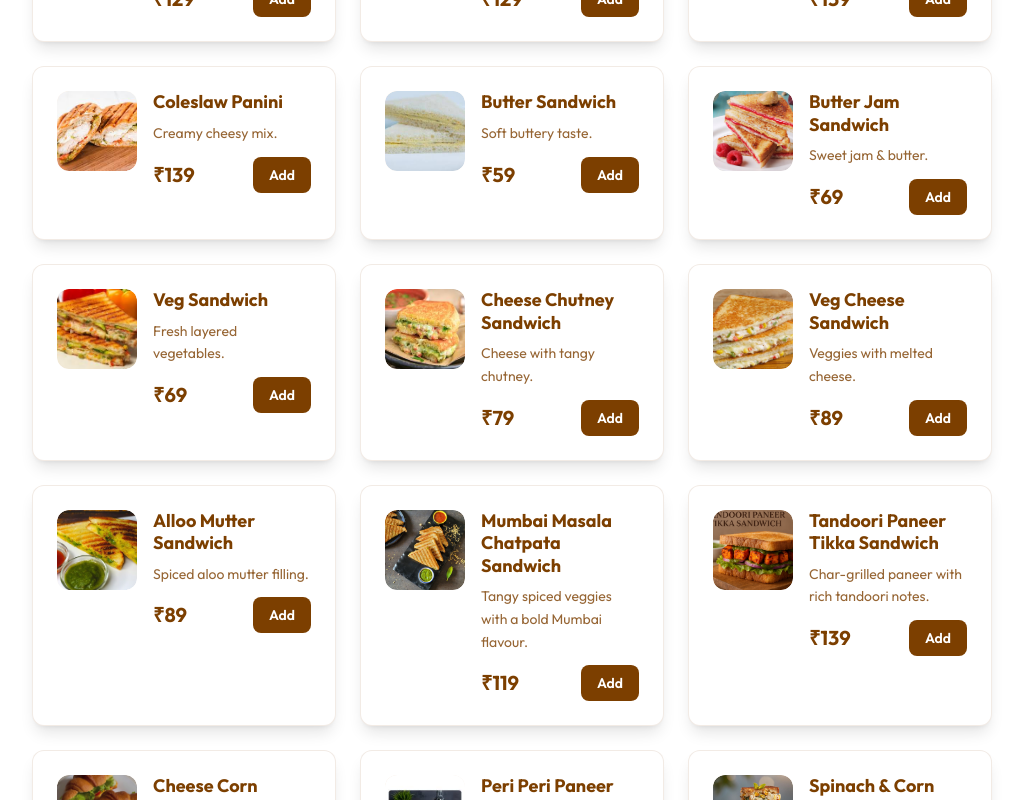
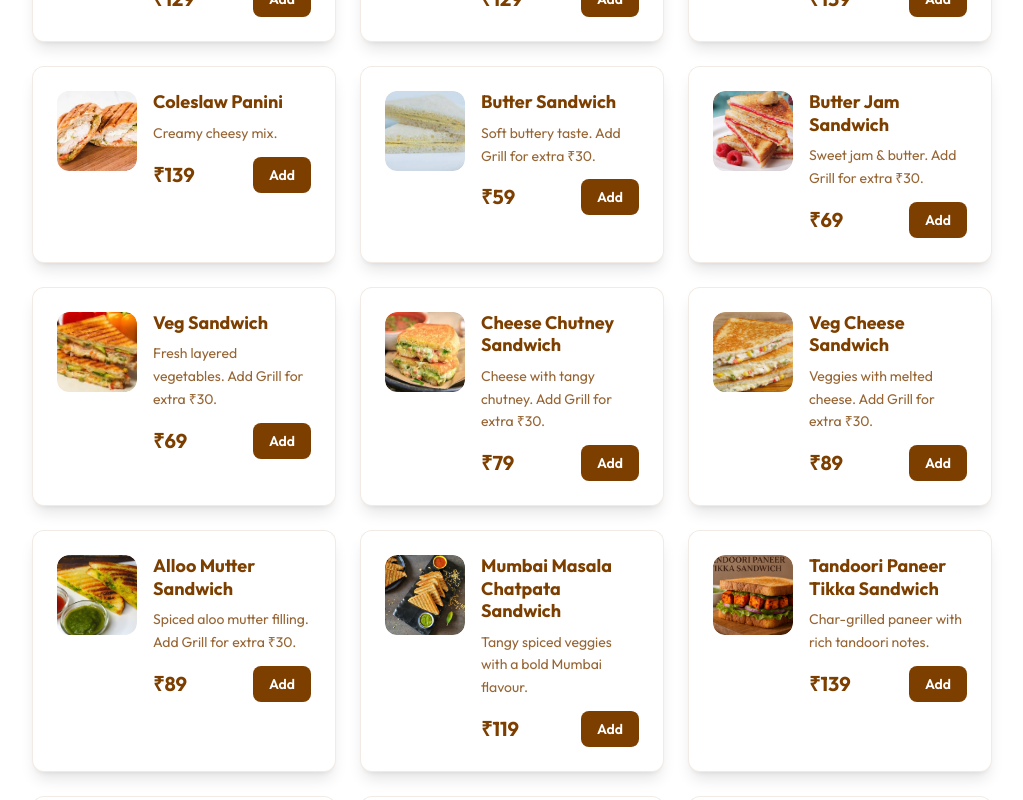
Before and after one commit to Shreyyaansh/Cafe-Culture, a React (Vite) app in the folder FRONTEND/: page /menu in a window 1280 px wide. Shown: the part 5400-6200 px from the top of the page, without its empty margins (128-1151 px from the left). Built offline with nearby package versions, Linux system fonts and the light colour scheme; no server answers; a web font is replaced by a local one.

Commit message:
items fix

```diff
--- a/FRONTEND/src/assets/cafeCultureImages.js
+++ b/FRONTEND/src/assets/cafeCultureImages.js
@@ -300,6 +300,13 @@ export const menuImageMapping = {
   'Cheese Chutney Sandwich': cheeseChutneyImage,
   'Veg Cheese Sandwich': vegCheeseImage,
   'Alloo Mutter Sandwich': allooMutterImage,
+  // Grill variants reuse same images
+  'Butter Sandwich (Grill)': butterSandwichImage,
+  'Butter Jam Sandwich (Grill)': butterJamSandwichImage,
+  'Veg Sandwich (Grill)': vegSandwichImage,
+  'Cheese Chutney Sandwich (Grill)': cheeseChutneyImage,
+  'Veg Cheese Sandwich (Grill)': vegCheeseImage,
+  'Alloo Mutter Sandwich (Grill)': allooMutterImage,
 
   // ========== DOUBLE SANDWICHES ==========
   'Mumbai Masala Chatpata Sandwich': mumbaiMasalaChatpataImage,
@@ -382,7 +389,7 @@ export const menuImageMapping = {
   'Butter Croissant': butterImage,
   'Nutella Croissant': nutellaCroissantImage,
   'Black Forest Breeze': blackForestBreezeImage,
-  'Brownie': chocolateWalnutBrownieImage, // Using chocolate walnut brownie as closest match
+  'Sizzling Brownie': chocolateWalnutBrownieImage, // Using chocolate walnut brownie as closest match
   'Chocolate Chips': chocolateChipsImage,
   'New York Cheesecake': newYorkCheesecakeImage,
   'Nutella Cheesecake': nutellaCheeseCakeImage,
--- a/FRONTEND/src/assets/menuItems.js
+++ b/FRONTEND/src/assets/menuItems.js
@@ -229,6 +229,31 @@ Object.keys(menuItemsFromFullMenu).forEach(category => {
   });
 });
 
+// Special grill variants for sandwiches: +₹30 and "(Grill)" label
+const grillSandwichNames = [
+  'Butter Sandwich',
+  'Butter Jam Sandwich',
+  'Veg Sandwich',
+  'Cheese Chutney Sandwich',
+  'Veg Cheese Sandwich',
+  'Alloo Mutter Sandwich'
+];
+
+grillSandwichNames.forEach((name) => {
+  const baseId = generateId(name);
+  const baseItem = menuItemsData[baseId];
+  if (baseItem) {
+    const grillId = `${baseId}-grill`;
+    menuItemsData[grillId] = {
+      ...baseItem,
+      id: grillId,
+      name: `${baseItem.name} (Grill)`,
+      price: baseItem.price + 30,
+      extra: 'Grill added (+₹30)'
+    };
+  }
+});
+
 // Helper function to get menu item by ID
 export const getMenuItemById = (id) => {
   return menuItemsData[id] || null;
--- a/FRONTEND/src/pages/FullMenu.jsx
+++ b/FRONTEND/src/pages/FullMenu.jsx
@@ -1,6 +1,15 @@
 import React, { useState, useEffect, useRef } from 'react';
 import { getMenuImage, menuImageMapping } from '../assets/cafeCultureImages';
 import { UseAppContext } from '../context/AppContext';
+
+const grillSandwichNames = new Set([
+  'Butter Sandwich',
+  'Butter Jam Sandwich',
+  'Veg Sandwich',
+  'Cheese Chutney Sandwich',
+  'Veg Cheese Sandwich',
+  'Alloo Mutter Sandwich'
+]);
 
 const FullMenu = () => {
   const [activeCategory, setActiveCategory] = useState('all');
@@ -9,6 +18,7 @@ const FullMenu = () => {
   const scrollContainerRef = useRef(null);
   const isPausedRef = useRef(false);
   const isAutoScrollStoppedRef = useRef(false);
+  const [pendingGrillItem, setPendingGrillItem] = useState(null);
 
   const menuItems = {
     'hot-coffees': [
@@ -104,12 +114,12 @@ const FullMenu = () => {
       { name: 'Coleslaw Panini', price: '₹139', image: '🥪', description: 'Creamy cheesy mix.' }
     ],
     sandwiches: [
-      { name: 'Butter Sandwich', price: '₹59', image: '🥪', description: 'Soft buttery taste.' },
-      { name: 'Butter Jam Sandwich', price: '₹69', image: '🥪', description: 'Sweet jam & butter.' },
-      { name: 'Veg Sandwich', price: '₹69', image: '🥪', description: 'Fresh layered vegetables.' },
-      { name: 'Cheese Chutney Sandwich', price: '₹79', image: '🥪', description: 'Cheese with tangy chutney.' },
-      { name: 'Veg Cheese Sandwich', price: '₹89', image: '🥪', description: 'Veggies with melted cheese.' },
-      { name: 'Alloo Mutter Sandwich', price: '₹89', image: '🥪', description: 'Spiced aloo mutter filling.' }
+      { name: 'Butter Sandwich', price: '₹59', image: '🥪', description: 'Soft buttery taste.\nAdd Grill for extra ₹30.' },
+      { name: 'Butter Jam Sandwich', price: '₹69', image: '🥪', description: 'Sweet jam & butter.\nAdd Grill for extra ₹30.' },
+      { name: 'Veg Sandwich', price: '₹69', image: '🥪', description: 'Fresh layered vegetables.\nAdd Grill for extra ₹30.' },
+      { name: 'Cheese Chutney Sandwich', price: '₹79', image: '🥪', description: 'Cheese with tangy chutney.\nAdd Grill for extra ₹30.' },
+      { name: 'Veg Cheese Sandwich', price: '₹89', image: '🥪', description: 'Veggies with melted cheese.\nAdd Grill for extra ₹30.' },
+      { name: 'Alloo Mutter Sandwich', price: '₹89', image: '🥪', description: 'Spiced aloo mutter filling.\nAdd Grill for extra ₹30.' }
     ],
     'double-sandwiches': [
       { name: 'Mumbai Masala Chatpata Sandwich', price: '₹119', image: '🥪', description: 'Tangy spiced veggies with a bold Mumbai flavour.' },
@@ -192,7 +202,7 @@ const FullMenu = () => {
       { name: 'Butter Croissant', price: '₹99', image: '🥐', description: 'Light, buttery, perfectly crisp.' },
       { name: 'Nutella Croissant', price: '₹159', image: '🥐', description: 'Flaky layers filled with Nutella.' },
       { name: 'Black Forest Breeze', price: '₹179', image: '🍰', description: 'Chocolate with whipped cherry lightness.' },
-      { name: 'Brownie', price: '₹179', image: '🍰', description: 'Dense, fudgy, chocolate-rich.' },
+      { name: 'Sizzling Brownie', price: '₹179', image: '🍰', description: 'Dense, fudgy, chocolate-rich.' },
       { name: 'Chocolate Chips', price: '₹199', image: '🍰', description: 'Soft, velvety & mildly cocoa-sweet.' },
       { name: 'New York Cheesecake', price: '₹209', image: '🍰', description: 'Classic, creamy & rich.' },
       { name: 'Nutella Cheesecake', price: '₹219', image: '🍰', description: 'Silky cheesecake with Nutella swirl.' },
@@ -251,7 +261,7 @@ const FullMenu = () => {
           if (container.scrollLeft >= maxScroll - 1) {
             container.scrollLeft = 0;
           } else {
-            container.scrollLeft += 1.2; // faster so movement is clearly visible on mobile/iOS
+            container.scrollLeft += 1.0; // faster so movement is clearly visible on mobile/iOS
           }
         }
       }
@@ -290,6 +300,7 @@ const FullMenu = () => {
   const MenuItemCard = ({ item }) => {
     const itemId = item.id || item.name.toLowerCase().replace(/\s+/g, '-');
     const quantityInCart = cartItems[itemId] || 0;
+    const requiresGrillPrompt = grillSandwichNames.has(item.name);
 
     console.log('🍽️ MenuItemCard - item:', item);
     console.log('🍽️ MenuItemCard - itemId:', itemId);
@@ -337,8 +348,14 @@ const FullMenu = () => {
                     <span className='text-[#7c3f00] font-semibold min-w-[20px] text-center'>{quantityInCart}</span>
                     <button
                       onClick={() => {
-                        console.log('➕ Add button clicked for itemId:', itemId);
-                        addToCart(itemId);
+                        if (requiresGrillPrompt) {
+                          setPendingGrillItem({
+                            baseId: itemId,
+                            name: item.name
+                          });
+                        } else {
+                          addToCart(itemId);
+                        }
                       }}
                       className='w-6 h-6 rounded-full bg-[#7c3f00] text-white flex items-center justify-center text-sm hover:bg-[#a0522d] transition-colors'
                     >
@@ -348,8 +365,14 @@ const FullMenu = () => {
                 ) : (
                   <button
                     onClick={() => {
-                      console.log('➕ Add button clicked for itemId:', itemId);
-                      addToCart(itemId);
+                      if (requiresGrillPrompt) {
+                        setPendingGrillItem({
+                          baseId: itemId,
+                          name: item.name
+                        });
+                      } else {
+                        addToCart(itemId);
+                      }
                     }}
                     className='px-4 py-2 bg-[#7c3f00] text-white rounded-lg font-semibold hover:bg-[#a0522d] transition-colors text-sm'
                   >
@@ -530,6 +553,43 @@ const FullMenu = () => {
           </div>
         )}
 
+        {/* Grill selection modal for sandwiches */}
+        {pendingGrillItem && (
+          <div className='fixed inset-0 z-50 flex items-center justify-center bg-black/40 px-4'>
+            <div className='bg-white rounded-2xl shadow-2xl max-w-sm w-full p-6'>
+              <h3 className='text-xl font-bold text-[#7c3f00] mb-3'>
+                Add grill for {pendingGrillItem.name}?
+              </h3>
+              <p className='text-sm text-[#7c3f00]/80 mb-6 leading-relaxed'>
+                You can add grill to this sandwich for an extra <span className='font-semibold'>₹30</span>.
+              </p>
+              <div className='flex gap-3 justify-end'>
+                <button
+                  onClick={() => {
+                    // No grill: add base item
+                    addToCart(pendingGrillItem.baseId);
+                    setPendingGrillItem(null);
+                  }}
+                  className='px-4 py-2 rounded-lg border border-[#7c3f00]/30 text-[#7c3f00] font-semibold hover:bg-[#faf0e6] transition-colors text-sm'
+                >
+                  No, normal
+                </button>
+                <button
+                  onClick={() => {
+                    // With grill: use special grill ID that has +₹30 price
+                    const grillId = `${pendingGrillItem.baseId}-grill`;
+                    addToCart(grillId);
+                    setPendingGrillItem(null);
+                  }}
+                  className='px-4 py-2 rounded-lg bg-[#7c3f00] text-white font-semibold hover:bg-[#a0522d] transition-colors text-sm'
+                >
+                  Yes, add grill +₹30
+                </button>
+              </div>
+            </div>
+          </div>
+        )}
+
       </div>
     </div>
   );
```
